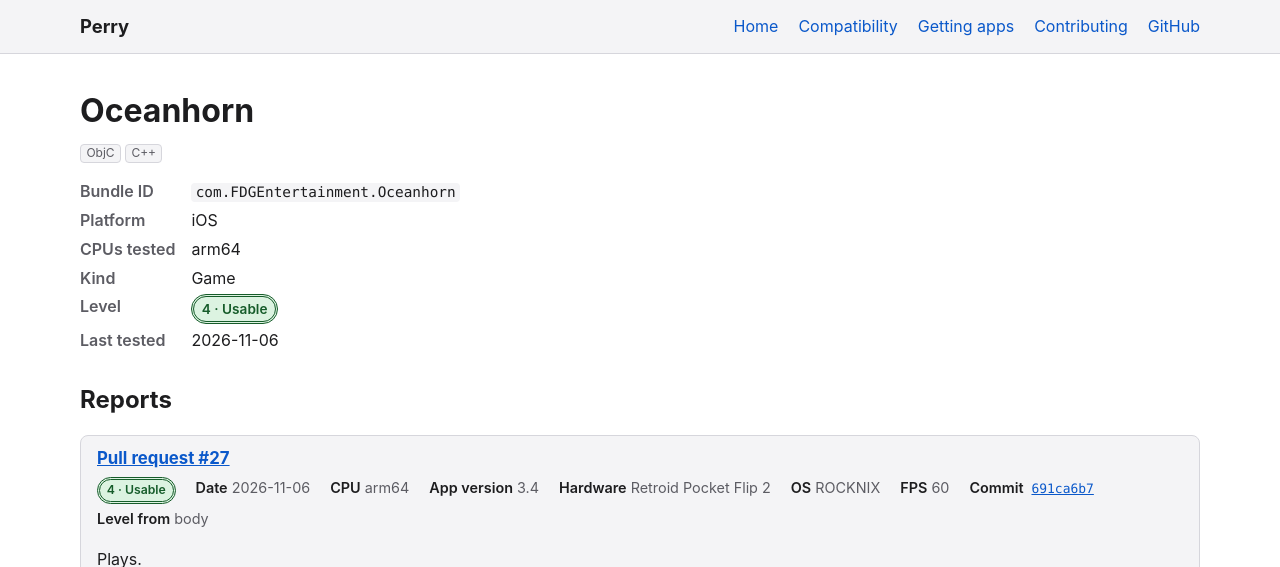
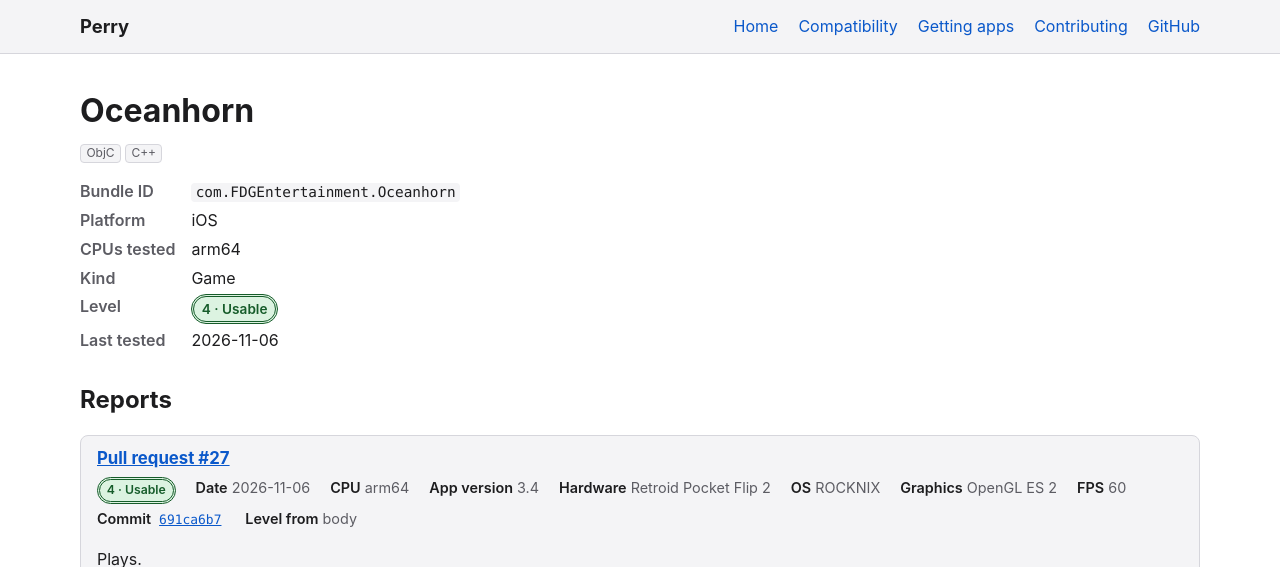
Before and after one commit to MillerTechnologyPeru/Perry, a Jekyll site: the page built from docs/_apps/ios/com.FDGEntertainment.Oceanhorn.md, in a window 1280 px wide, cut to the strip 0-567 px from the top of the page. Built offline with Jekyll 4.4.1, drawn with Linux system fonts in a browser that asks for light colours.

Commit message:
Add the graphics API Oceanhorn's reports drew with

```diff
--- a/docs/_apps/ios/com.FDGEntertainment.Oceanhorn.md
+++ b/docs/_apps/ios/com.FDGEntertainment.Oceanhorn.md
@@ -13,6 +13,7 @@ reports:
     app_version: "3.4"
     hardware: Retroid Pocket Flip 2
     os: ROCKNIX
+    graphics: OpenGL ES 2
     fps: 60
     level: 4
     source: body
```
